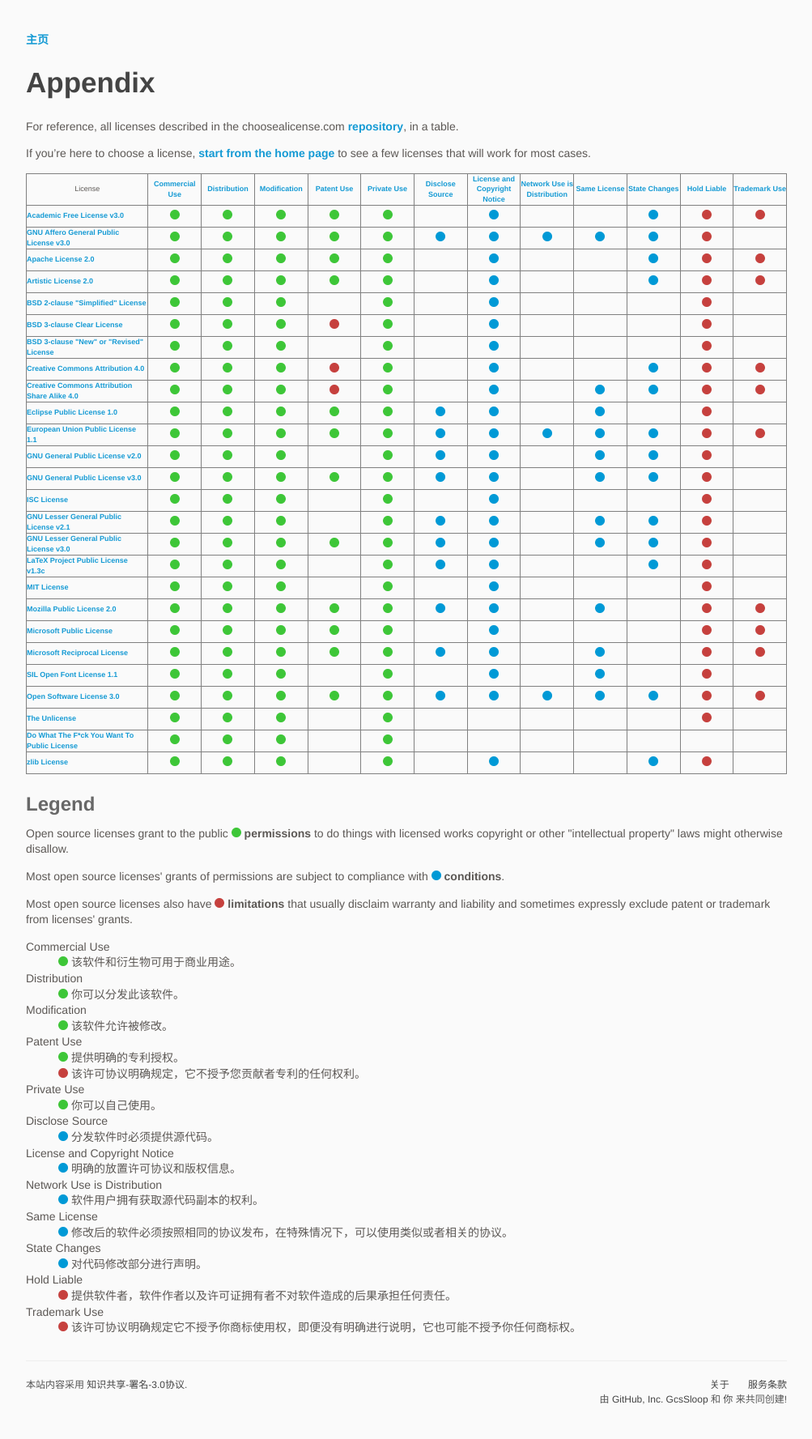
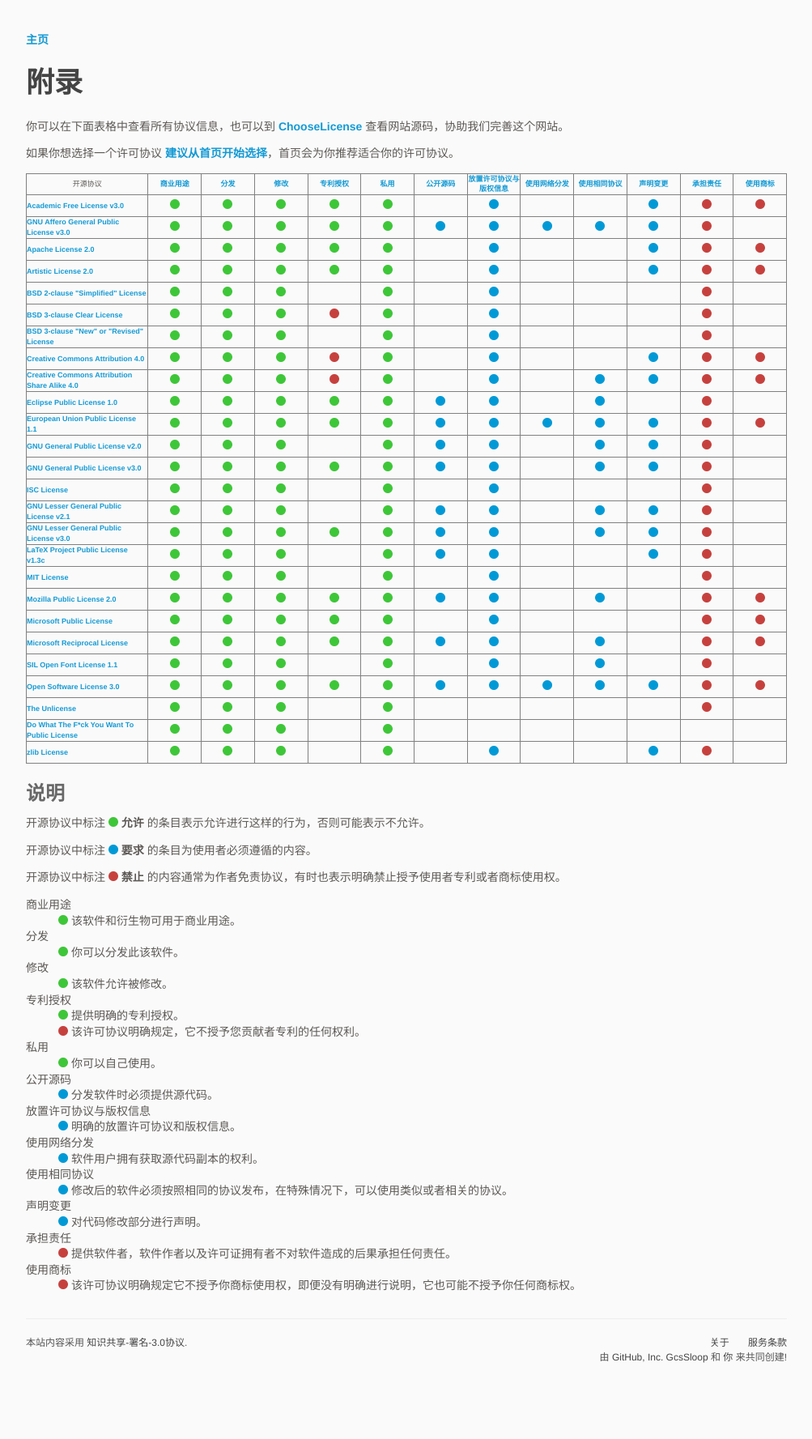
Before and after one commit to ChooseLicense/ChooseLicense.github.io, a Jekyll site: the page built from appendix.md, in a window 1280 px wide. Shown: the whole page at 81% size, without its empty margins (138-1141 px from the left). Built offline with Jekyll 4.4.1, drawn with Linux system fonts in a browser that asks for light colours; some web fonts are replaced; after the commit the page ends 1725 px from its top, so only the background shows below that.

Commit message:
附录汉化

```diff
--- a/appendix.md
+++ b/appendix.md
@@ -1,18 +1,18 @@
 ---
 layout: default
 permalink: /appendix/
-title: Appendix
+title: 附录
 class: license-types
 ---
 
-For reference, all licenses described in the choosealicense.com [repository](https://github.com/github/choosealicense.com), in a table.
+你可以在下面表格中查看所有协议信息，也可以到 [ChooseLicense](https://github.com/ChooseLicense/ChooseLicense.github.io) 查看网站源码，协助我们完善这个网站。
 
-If you're here to choose a license, **[start from the home page](/)** to see a few licenses that will work for most cases.
+如果你想选择一个许可协议 **[建议从首页开始选择](/)**，首页会为你推荐适合你的许可协议。
 
 <table border style="font-size: xx-small">
 {% assign types = "permissions|conditions|limitations" | split: "|" %}
 <tr>
-  <th scope="col" style="text-align: center">License</th>
+  <th scope="col" style="text-align: center">开源协议</th>
   {% assign seen_tags = '' %}
   {% for type in types %}
     {% assign rules = site.data.rules[type] | sort: "label" %}
@@ -21,7 +21,35 @@
         {% continue %}
       {% endif %}
       {% capture seen_tags %}{{ seen_tags | append:rule_obj.tag }}{% endcapture %}
-      <th scope="col" style="text-align: center; width:7%"><a href="#{{ rule_obj.tag }}">{{ rule_obj.label }}</a></th>
+      <th scope="col" style="text-align: center; width:7%"><a href="#{{ rule_obj.tag }}">
+      {% if rule_obj.label == 'Commercial Use' %}
+        商业用途
+      {% elsif rule_obj.label == 'Distribution' %}
+        分发
+      {% elsif rule_obj.label == 'Modification' %}
+        修改
+      {% elsif rule_obj.label == 'Patent Use' %}
+        专利授权
+      {% elsif rule_obj.label == 'Private Use' %}
+        私用
+      {% elsif rule_obj.label == 'Disclose Source' %}
+        公开源码
+      {% elsif rule_obj.label == 'License and Copyright Notice' %}
+        放置许可协议与版权信息
+      {% elsif rule_obj.label == 'Network Use is Distribution' %}
+        使用网络分发
+      {% elsif rule_obj.label == 'Same License' %}
+        使用相同协议
+      {% elsif rule_obj.label == 'State Changes' %}
+        声明变更
+      {% elsif rule_obj.label == 'Hold Liable' %}
+        承担责任
+      {% elsif rule_obj.label == 'Trademark Use' %}
+        使用商标
+      {% else %}
+        {{ rule_obj.label }}
+      {% endif %}
+      </a></th>
     {% endfor %}
   {% endfor %}
 </tr>
@@ -56,13 +84,13 @@
 {% endfor %}
 </table>
 
-## Legend
+## 说明
 
-<p>Open source licenses grant to the public <span class="license-permissions"><span class="license-sprite"></span></span> <b>permissions</b> to do things with licensed works copyright or other "intellectual property" laws might otherwise disallow.</p>
+<p>开源协议中标注 <span class="license-permissions"><span class="license-sprite"></span></span> <b>允许</b> 的条目表示允许进行这样的行为，否则可能表示不允许。</p>
 
-<p>Most open source licenses' grants of permissions are subject to compliance with <span class="license-conditions"><span class="license-sprite"></span></span> <b>conditions</b>.</p>
+<p>开源协议中标注 <span class="license-conditions"><span class="license-sprite"></span></span> <b>要求</b> 的条目为使用者必须遵循的内容。</p>
 
-<p>Most open source licenses also have <span class="license-limitations"><span class="license-sprite"></span></span> <b>limitations</b> that usually disclaim warranty and liability and sometimes expressly exclude patent or trademark from licenses' grants.</p>
+<p>开源协议中标注 <span class="license-limitations"><span class="license-sprite"></span></span> <b>禁止</b> 的内容通常为作者免责协议，有时也表示明确禁止授予使用者专利或者商标使用权。</p>
 
 <dl>
 {% assign seen_tags = '' %}
@@ -73,7 +101,35 @@
     {% if seen_tags contains req %}
       {% continue %}
     {% endif %}
-    <dt id="{{ req }}">{{ rule_obj.label }}</dt>
+    <dt id="{{ req }}">
+      {% if rule_obj.label == 'Commercial Use' %}
+        商业用途
+      {% elsif rule_obj.label == 'Distribution' %}
+        分发
+      {% elsif rule_obj.label == 'Modification' %}
+        修改
+      {% elsif rule_obj.label == 'Patent Use' %}
+        专利授权
+      {% elsif rule_obj.label == 'Private Use' %}
+        私用
+      {% elsif rule_obj.label == 'Disclose Source' %}
+        公开源码
+      {% elsif rule_obj.label == 'License and Copyright Notice' %}
+        放置许可协议与版权信息
+      {% elsif rule_obj.label == 'Network Use is Distribution' %}
+        使用网络分发
+      {% elsif rule_obj.label == 'Same License' %}
+        使用相同协议
+      {% elsif rule_obj.label == 'State Changes' %}
+        声明变更
+      {% elsif rule_obj.label == 'Hold Liable' %}
+        承担责任
+      {% elsif rule_obj.label == 'Trademark Use' %}
+        使用商标
+      {% else %}
+        {{ rule_obj.label }}
+      {% endif %}
+    </dt>
     {% capture seen_tags %}{{ seen_tags | append:req }}{% endcapture %}
     {% for t in types %}
       {% for r in site.data.rules[t] | sort: "label" %}
```
Also changed, not shown: 2 other files.
